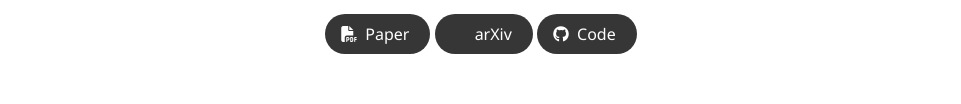
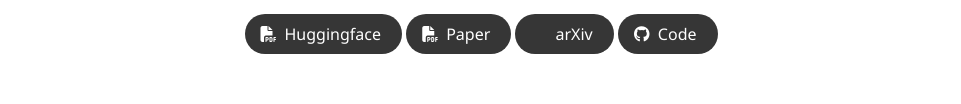
Before and after one commit to vivoCameraResearch/smartphotocrafterweb, a plain HTML site: page index.html in a window 1280 px wide. Shown: the part 550-654 px from the top of the page, without its empty margins (159-1120 px from the left). Drawn offline with nearby package versions, Linux system fonts and the light colour scheme; some icons are missing; a web font is replaced by a local one.

Commit message:
Update index.html

```diff
--- a/index.html
+++ b/index.html
@@ -108,6 +108,15 @@
             <!-- Links -->
             <div class="column has-text-centered">
               <div class="publication-links">
+
+                  <span class="link-block">
+                  <a href="https://huggingface.co/papers/2604.19587" class="external-link button is-normal is-rounded is-dark">
+                    <span class="icon">
+                      <i class="fas fa-file-pdf"></i>
+                    </span>
+                    <span>Huggingface</span>
+                  </a>
+                </span>
 
                 <span class="link-block">
                   <a href="https://arxiv.org/abs/2604.19587" class="external-link button is-normal is-rounded is-dark">
```
